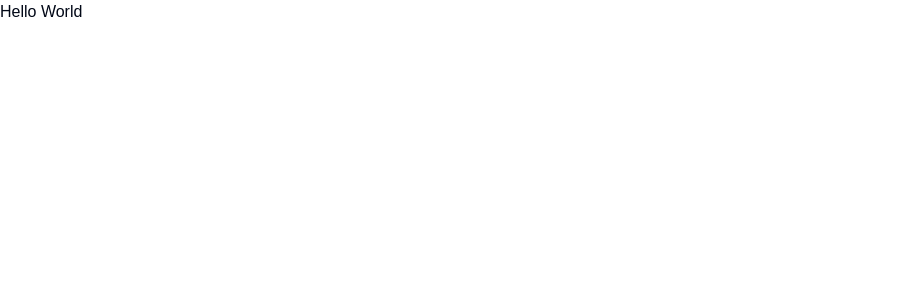
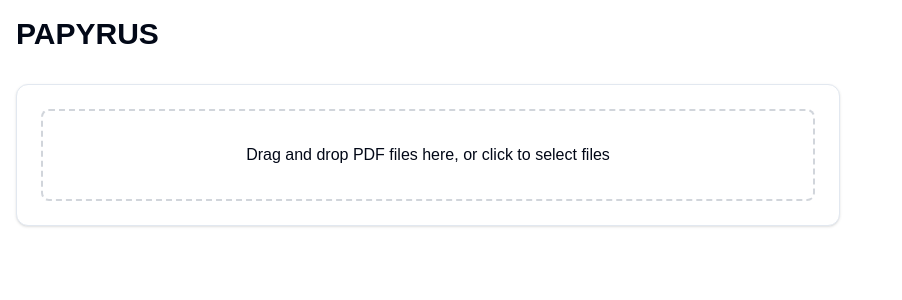
Before and after one commit to Fuzailkazi/papyrus, a Next.js app in the folder papyrus/: page / in a window 1280 px wide. Shown: the top 300 px of the page, without its empty margins (0-902 px from the left). Built offline with nearby package versions, Linux system fonts and the light colour scheme.

Commit message:
file uploads feature done

```diff
--- a/papyrus/app/page.tsx
+++ b/papyrus/app/page.tsx
@@ -1,16 +1,91 @@
-import { useCallback } from 'react';
+'use client';
+import { useCallback, useState } from 'react';
 import { useDropzone } from 'react-dropzone';
+import { Card } from '@/components/ui/card';
+import { Loader2 } from 'lucide-react';
 
 export default function Home() {
+  const [loading, setLoading] = useState(false);
+  const [uploadProgress, setUploadProgress] = useState(false);
+  const [error, setError] = useState<string>('');
+  const [summary, setSummary] = useState<string>('');
+
   const onDrop = useCallback(async (acceptedFiles: File[]) => {
-    console.log(acceptedFiles);
+    try {
+      setError('');
+      setUploadProgress(true);
+      const formData = new FormData();
+      formData.append('file', acceptedFiles[0]);
+
+      const response = await fetch('/api/upload', {
+        method: 'POST',
+        body: formData,
+      });
+
+      if (!response) {
+        throw new Error('Failed to upload document');
+      }
+
+      const data = await response.json();
+      setSummary(data.summary);
+    } catch (error) {
+      setError('An unknown error occured');
+      alert(error);
+    } finally {
+      setUploadProgress(false);
+    }
   }, []);
 
-  const { getRootProps, getInputProps, isDragActive } = useDropzone({});
+  const { getRootProps, getInputProps, isDragActive } = useDropzone({
+    onDrop,
+    accept: { 'application/pdf': ['.pdf'] },
+    maxSize: 10 * 1024 * 1024,
+  });
 
   return (
-    <div>
-      <h1>Hello World</h1>
+    <div className='container mx-auto p-4'>
+      <div className='flex justify-between items-center] mb-8'>
+        <h1 className='text-3xl font-bold'>PAPYRUS</h1>
+        <div>{/*Theme button */}</div>
+      </div>
+      <div className='grid grid-cols-1 md:grid-cols-3 gap-6'>
+        <div className='md: col-span-2'>
+          <Card className='p-6 mb-8'>
+            <div
+              {...getRootProps()}
+              className={`border-2 border-dashed rounded-lg p-8 text-center cursor-pointer transition-colors ${
+                isDragActive
+                  ? 'border-blue-500'
+                  : 'border-gray-300 dark:border-gray-700'
+              }`}
+            >
+              <input {...getInputProps()} />
+              {uploadProgress ? (
+                <div className='flex items-center justify-center gap-2'>
+                  <Loader2 className='animated-spin size-4' />
+                  <p>Processing Document</p>
+                </div>
+              ) : (
+                <p>Drag and drop PDF files here, or click to select files</p>
+              )}
+            </div>
+          </Card>
+          {error && (
+            <div className='bg-red-50 text-red-500 rounded-lg mb-4'>
+              {error}
+            </div>
+          )}
+
+          {summary && (
+            <Card>
+              <h2 className='text-2xl font-bold mb-4'>Document Summary</h2>\
+              <p className='text-grey-700 dark:text-grey-300 leading-relaxed'>
+                {summary}
+              </p>
+            </Card>
+          )}
+        </div>
+      </div>
     </div>
   );
 }
--- /dev/null
+++ b/papyrus/components/ui/card.tsx
@@ -0,0 +1,76 @@
+import * as React from "react"
+
+import { cn } from "@/lib/utils"
+
+const Card = React.forwardRef<
+  HTMLDivElement,
+  React.HTMLAttributes<HTMLDivElement>
+>(({ className, ...props }, ref) => (
+  <div
+    ref={ref}
+    className={cn(
+      "rounded-xl border bg-card text-card-foreground shadow",
+      className
+    )}
+    {...props}
+  />
+))
+Card.displayName = "Card"
+
+const CardHeader = React.forwardRef<
+  HTMLDivElement,
+  React.HTMLAttributes<HTMLDivElement>
+>(({ className, ...props }, ref) => (
+  <div
+    ref={ref}
+    className={cn("flex flex-col space-y-1.5 p-6", className)}
+    {...props}
+  />
+))
+CardHeader.displayName = "CardHeader"
+
+const CardTitle = React.forwardRef<
+  HTMLDivElement,
+  React.HTMLAttributes<HTMLDivElement>
+>(({ className, ...props }, ref) => (
+  <div
+    ref={ref}
+    className={cn("font-semibold leading-none tracking-tight", className)}
+    {...props}
+  />
+))
+CardTitle.displayName = "CardTitle"
+
+const CardDescription = React.forwardRef<
+  HTMLDivElement,
+  React.HTMLAttributes<HTMLDivElement>
+>(({ className, ...props }, ref) => (
+  <div
+    ref={ref}
+    className={cn("text-sm text-muted-foreground", className)}
+    {...props}
+  />
+))
+CardDescription.displayName = "CardDescription"
+
+const CardContent = React.forwardRef<
+  HTMLDivElement,
+  React.HTMLAttributes<HTMLDivElement>
+>(({ className, ...props }, ref) => (
+  <div ref={ref} className={cn("p-6 pt-0", className)} {...props} />
+))
+CardContent.displayName = "CardContent"
+
+const CardFooter = React.forwardRef<
+  HTMLDivElement,
+  React.HTMLAttributes<HTMLDivElement>
+>(({ className, ...props }, ref) => (
+  <div
+    ref={ref}
+    className={cn("flex items-center p-6 pt-0", className)}
+    {...props}
+  />
+))
+CardFooter.displayName = "CardFooter"
+
+export { Card, CardHeader, CardFooter, CardTitle, CardDescription, CardContent }
```
